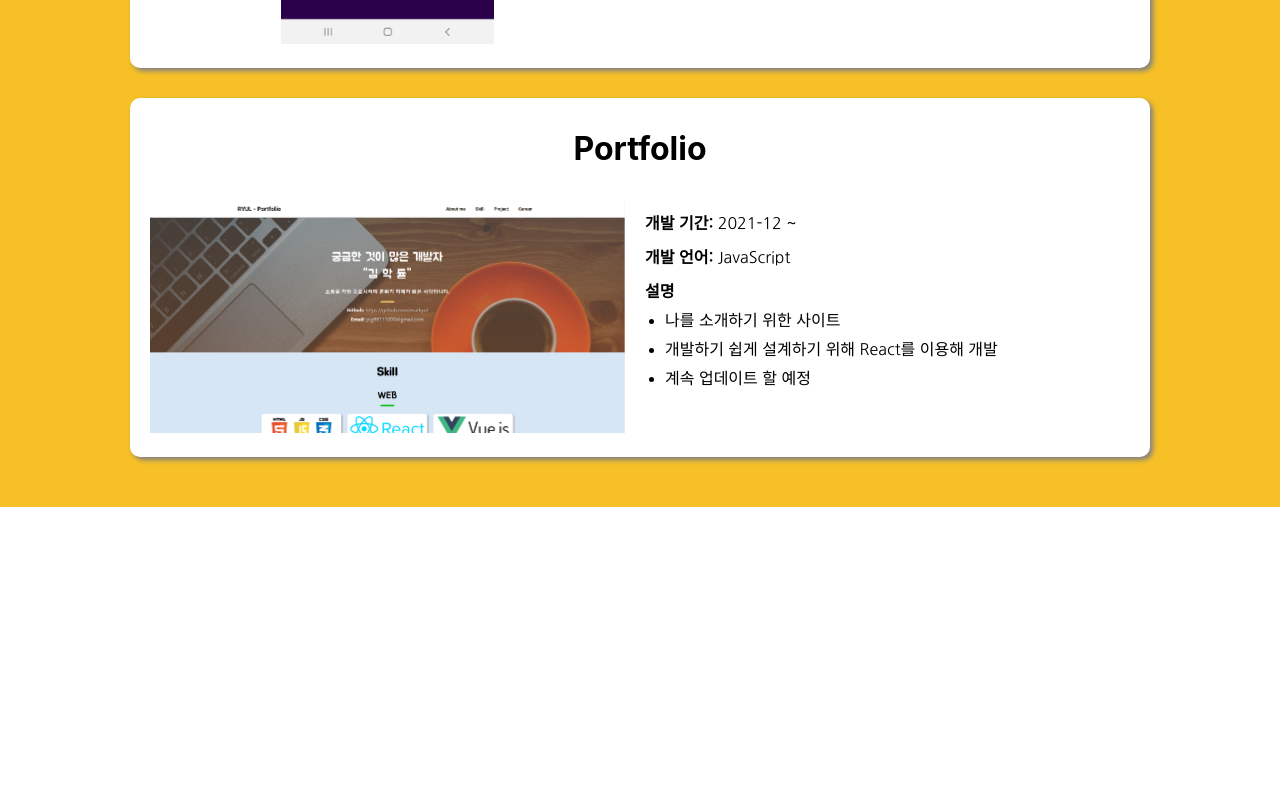
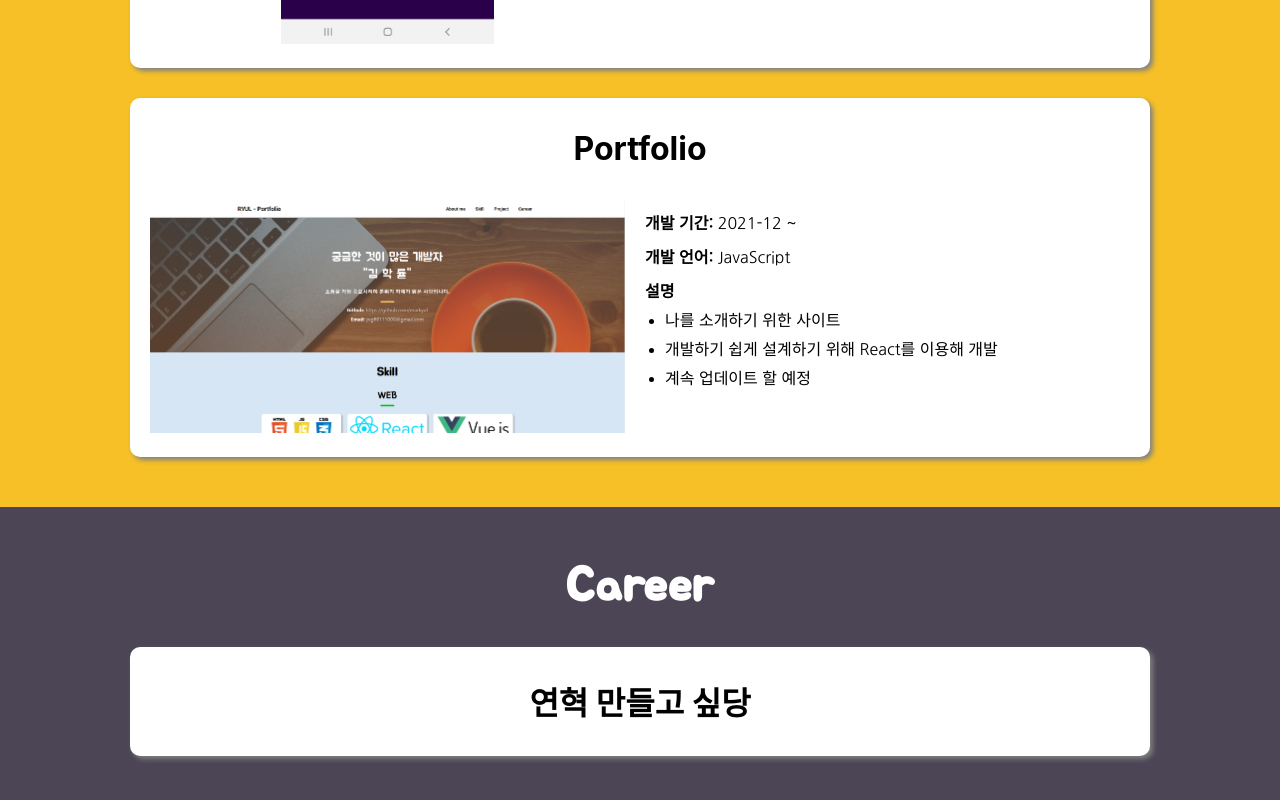
Before and after one commit to markyul/Portfolio, a React (Create React App) app: page / in a window 1280 px wide. Shown: the part 1986-2786 px from the top of the page. Before the commit the page ends 2493 px from the top, so only its background shows below. Built offline with nearby package versions, Linux system fonts and the light colour scheme; a web font is replaced by a local one.

Commit message:
career 틀 구현

```diff
--- a/src/App.css
+++ b/src/App.css
@@ -171,6 +171,15 @@
   margin-bottom: 5px;
 }
 
+/* Career */
+.career-background {
+  background-color: #4c4556;
+}
+.career-card {
+  margin: 30px auto;
+  width: 1000px;
+}
+
 .App-logo {
   height: 40vmin;
   pointer-events: none;
--- a/src/App.js
+++ b/src/App.js
@@ -3,6 +3,7 @@ import Header from './components/Header';
 import AboutMe from './components/AboutMe';
 import Skill from './components/skill/Skill';
 import Projects from './components/project/Projects';
+import Career from './components/career/Career';
 
 function App() {
   return (
@@ -11,6 +12,7 @@ function App() {
       <AboutMe />
       <Skill />
       <Projects />
+      <Career />
     </div>
   );
 }
--- /dev/null
+++ b/src/components/career/Career.js
@@ -0,0 +1,16 @@
+import React from 'react';
+
+export default function Career() {
+  return (
+    <div className="career-background">
+      <div className="container">
+        <header className="container-title" style={{ color: 'white' }}>
+          Career
+        </header>
+        <div className="card career-card">
+          <h1 className="project-name">연혁 만들고 싶당</h1>
+        </div>
+      </div>
+    </div>
+  );
+}
```
